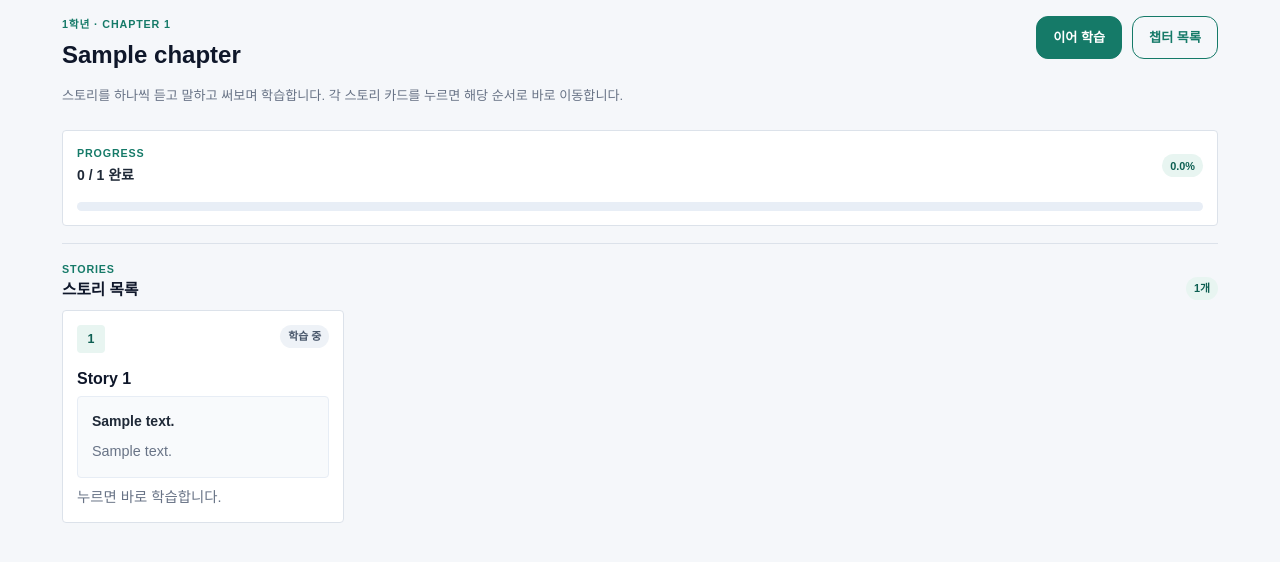
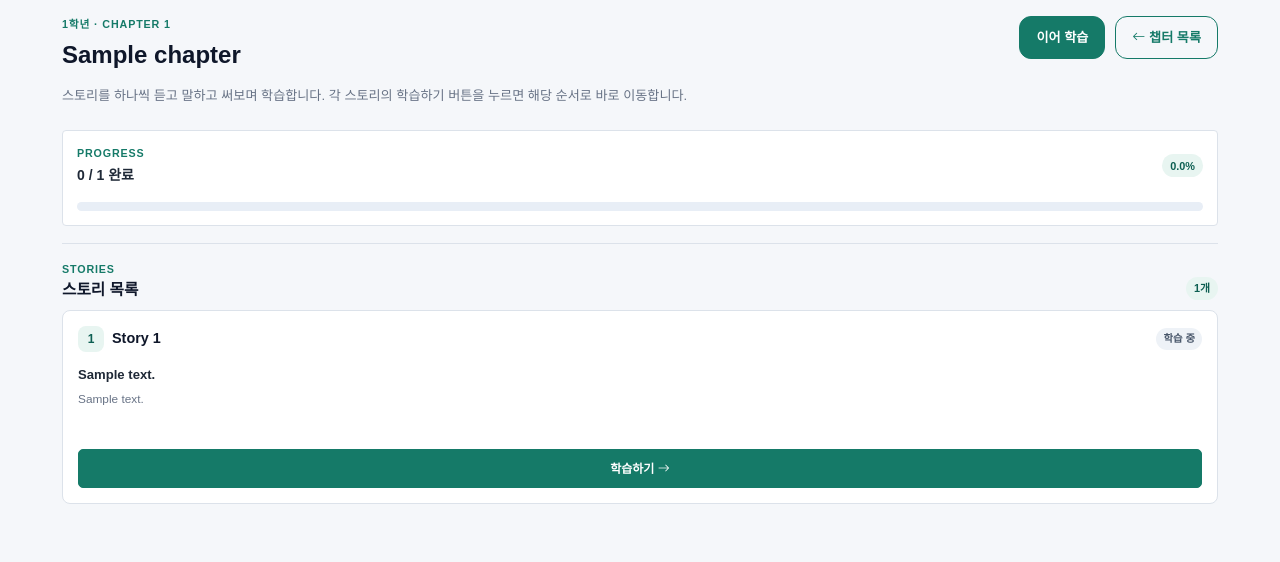
Before and after one commit to Jaeho777/vicabc, a Flask app: page /story/chapter/1 in a window 1280 px wide. Shown: the part 96-658 px from the top of the page. Run offline with Flask 3, Linux system fonts and the light colour scheme; a user stored in the database is signed in; tables that the repository leaves empty hold one stand-in row (values such as "Sample post").

Commit message:
Simplify Bible Story list cards

```diff
--- a/app/static/css/style.css
+++ b/app/static/css/style.css
@@ -2201,6 +2201,97 @@ body.theme-dashboard .dashboard-activity a {
     font-weight: 800;
 }
 
+.theme-story .story-list-grid {
+    grid-template-columns: repeat(auto-fit, minmax(220px, 1fr));
+    gap: 12px;
+}
+
+.theme-story .story-list-card {
+    border-radius: 8px;
+    box-shadow: none;
+}
+
+.theme-story .story-list-card .learning-card-pad {
+    display: flex;
+    min-height: 192px;
+    flex-direction: column;
+    gap: 13px;
+    padding: 15px;
+}
+
+.theme-story .story-list-card-head,
+.theme-story .story-list-card-identity {
+    display: flex;
+    align-items: center;
+}
+
+.theme-story .story-list-card-head {
+    justify-content: space-between;
+    gap: 10px;
+}
+
+.theme-story .story-list-card-identity {
+    min-width: 0;
+    gap: 8px;
+}
+
+.theme-story .story-list-order {
+    display: inline-grid;
+    width: 26px;
+    height: 26px;
+    flex: 0 0 auto;
+    place-items: center;
+    border-radius: 8px;
+    background: var(--page-accent-soft);
+    color: var(--page-accent-dark);
+    font-size: 0.75rem;
+    font-weight: 850;
+}
+
+.theme-story .story-list-card h4 {
+    margin: 0;
+    font-size: 0.9rem;
+    font-weight: 850;
+}
+
+.theme-story .story-list-card .learning-chip {
+    min-height: 22px;
+    padding: 3px 7px;
+    font-size: 0.65rem;
+}
+
+.theme-story .story-list-card-copy {
+    display: grid;
+    gap: 7px;
+}
+
+.theme-story .story-list-card-copy p {
+    margin: 0;
+    overflow-wrap: anywhere;
+}
+
+.theme-story .story-list-card-english {
+    color: #1f2937;
+    font-size: 0.82rem;
+    font-weight: 800;
+    line-height: 1.45;
+}
+
+.theme-story .story-list-card-korean {
+    color: var(--app-muted);
+    font-size: 0.74rem;
+    line-height: 1.5;
+}
+
+.theme-story .story-list-card-action {
+    width: 100%;
+    min-height: 36px;
+    margin-top: auto;
+    border-radius: 5px;
+    font-size: 0.75rem;
+    font-weight: 800;
+}
+
 .theme-voca .level-detail-breadcrumb {
     margin-bottom: 12px;
 }
--- a/app/templates/base.html
+++ b/app/templates/base.html
@@ -6,7 +6,7 @@
     <title>{% block title %}VIC 애플리케이션{% endblock %}</title>
     <link rel="stylesheet" href="https://cdn.jsdelivr.net/npm/bootstrap@5.3.0/dist/css/bootstrap.min.css">
     <link rel="stylesheet" href="https://cdn.jsdelivr.net/npm/bootstrap-icons@1.11.3/font/bootstrap-icons.min.css">
-    <link rel="stylesheet" href="{{ url_for('static', filename='css/style.css') }}?v=20260802-story-v1">
+    <link rel="stylesheet" href="{{ url_for('static', filename='css/style.css') }}?v=20260802-story-v2">
     {% block extra_head %}{% endblock %}
 
 
--- a/app/templates/story/chapter_stories.html
+++ b/app/templates/story/chapter_stories.html
@@ -16,18 +16,22 @@
 
     <section class="learning-hero">
         <div class="d-flex flex-wrap justify-content-between align-items-start gap-3">
-            <div>
+            <div class="story-hero-copy">
                 <div class="learning-eyebrow mb-2">{{ chapter.grade }}학년 · Chapter {{ chapter.order }}</div>
                 <h1 class="learning-hero-title mb-3">{{ chapter.title }}</h1>
                 <p class="learning-hero-text mb-0">
-                    스토리를 하나씩 듣고 말하고 써보며 학습합니다. 각 스토리 카드를 누르면 해당 순서로 바로 이동합니다.
+                    <span class="story-hero-sentence">스토리를 하나씩 듣고 말하고 써보며 학습합니다.</span>
+                    <span class="story-hero-sentence">각 스토리의 학습하기 버튼을 누르면 해당 순서로 바로 이동합니다.</span>
                 </p>
             </div>
             <div class="learning-actions">
                 <a href="{{ url_for('story.chapter_practice', chapter_id=chapter.id, story_index=resume_story_order) }}" class="btn btn-primary">
                     이어 학습
                 </a>
-                <a href="{{ url_for('story.grade_chapters', grade=chapter.grade) }}" class="btn btn-outline-primary">챕터 목록</a>
+                <a href="{{ url_for('story.grade_chapters', grade=chapter.grade) }}" class="btn btn-outline-primary">
+                    <i class="bi bi-arrow-left" aria-hidden="true"></i>
+                    챕터 목록
+                </a>
             </div>
         </div>
 
@@ -55,13 +59,16 @@
         <span class="learning-chip">{{ total_stories }}개</span>
     </div>
 
-    <div class="learning-grid">
+    <div class="learning-grid story-list-grid">
         {% for story in stories %}
         {% set progress = story_progress.get(story.id) %}
-        <a href="{{ url_for('story.chapter_practice', chapter_id=chapter.id, story_index=story.order) }}" class="learning-card learning-card-link">
+        <article class="learning-card story-list-card">
             <div class="learning-card-pad">
-                <div class="d-flex justify-content-between align-items-start gap-2 mb-3">
-                    <span class="learning-number">{{ story.order }}</span>
+                <div class="story-list-card-head">
+                    <div class="story-list-card-identity">
+                        <span class="story-list-order">{{ story.order }}</span>
+                        <h4>Story {{ story.order }}</h4>
+                    </div>
                     {% if progress and progress.status == 2 %}
                     <span class="learning-chip">완료 {{ progress.total_score }}점</span>
                     {% elif progress and progress.status == 1 %}
@@ -70,14 +77,15 @@
                     <span class="learning-chip learning-chip-muted">미학습</span>
                     {% endif %}
                 </div>
-                <h4 class="fs-6 fw-bold mb-2">Story {{ story.order }}</h4>
-                <div class="learning-soft-box mb-2">
-                    <div class="fw-semibold mb-2">{{ story.english_text }}</div>
-                    <div class="learning-meta">{{ story.korean_text }}</div>
+                <div class="story-list-card-copy">
+                    <p class="story-list-card-english">{{ story.english_text }}</p>
+                    <p class="story-list-card-korean">{{ story.korean_text or '해석이 준비되지 않았습니다.' }}</p>
                 </div>
-                <div class="learning-meta">누르면 바로 학습합니다.</div>
+                <a href="{{ url_for('story.chapter_practice', chapter_id=chapter.id, story_index=story.order) }}" class="btn btn-primary story-list-card-action">
+                    학습하기 <i class="bi bi-arrow-right" aria-hidden="true"></i>
+                </a>
             </div>
-        </a>
+        </article>
         {% else %}
         <div class="learning-empty">이 챕터에 등록된 스토리가 없습니다.</div>
         {% endfor %}
```
